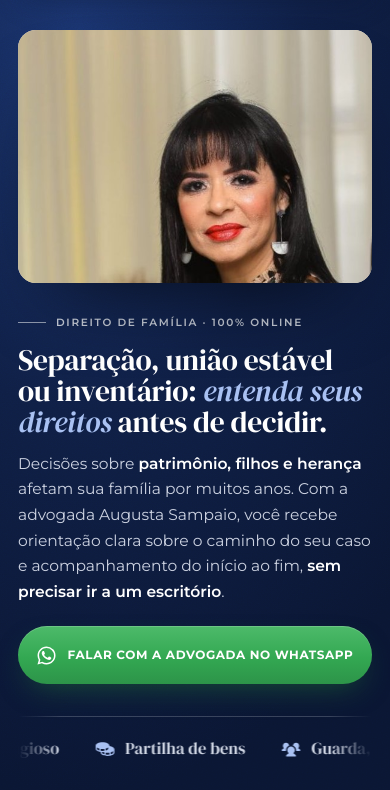
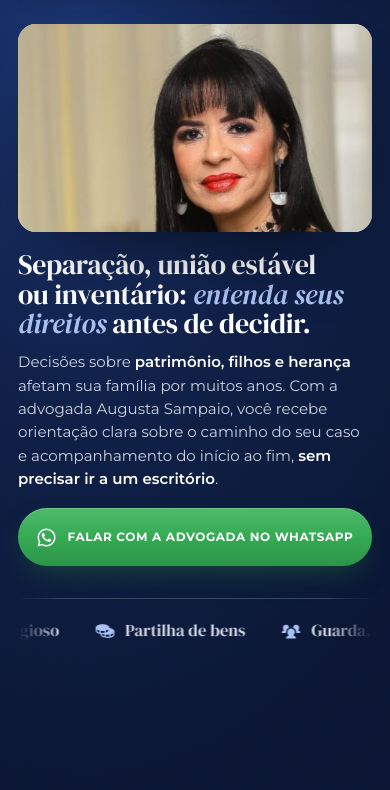
Before and after one commit to scalecompanyads/augusta-maria, a plain HTML site: page index.html in a window 390 px wide. Shown: the part 54-844 px from the top of the page. Drawn offline with Linux system fonts and the light colour scheme.

Commit message:
Hero mobile: recorte horizontal da foto e layout compacto
Co-Authored-By: Claude Opus 5.5 <noreply@anthropic.com>

```diff
--- a/index.html
+++ b/index.html
@@ -9,7 +9,8 @@
 <link rel="icon" href="assets/emblema.png">
 <link rel="preconnect" href="https://fonts.googleapis.com">
 <link rel="preconnect" href="https://fonts.gstatic.com" crossorigin>
-<link rel="preload" as="image" href="assets/augusta-hero.jpg" fetchpriority="high">
+<link rel="preload" as="image" href="assets/augusta-hero.jpg" media="(min-width: 601px)" fetchpriority="high">
+<link rel="preload" as="image" href="assets/augusta-hero-mobile.jpg" media="(max-width: 600px)" fetchpriority="high">
 <link rel="preload" as="style" href="https://fonts.googleapis.com/css2?family=DM+Serif+Display:ital@0;1&family=Montserrat:wght@400;500;600;700&display=swap">
 <link rel="stylesheet" href="https://fonts.googleapis.com/css2?family=DM+Serif+Display:ital@0;1&family=Montserrat:wght@400;500;600;700&display=swap" media="print" onload="this.media='all'">
 <noscript><link rel="stylesheet" href="https://fonts.googleapis.com/css2?family=DM+Serif+Display:ital@0;1&family=Montserrat:wght@400;500;600;700&display=swap"></noscript>
@@ -117,6 +118,7 @@
   /* Retrato em arco */
   .portrait { position: relative; justify-self: end; width: min(100%, 420px, calc((100vh - 230px) * .77)); width: min(100%, 420px, calc((100svh - 230px) * .77)); }
   .portrait-frame { position: relative; aspect-ratio: 4 / 5.2; border-radius: 999px 999px 20px 20px; overflow: hidden; background: var(--cream-2); box-shadow: 0 40px 80px -40px rgba(0,0,0,.7); }
+  .portrait-frame picture { display: contents; }
   .portrait-frame img { width: 100%; height: 100%; object-fit: cover; object-position: 50% 30%; }
   .portrait::before { content: ""; position: absolute; inset: -14px; border: 1px solid rgba(195,201,212,.35); border-radius: 999px 999px 30px 30px; pointer-events: none; }
   .portrait-card {
@@ -412,21 +414,21 @@
     .topbar .btn { width: auto; padding: 10px 13px; font-size: 10.5px; gap: 7px; letter-spacing: .05em; }
     .topbar .btn .lg { display: none; }
     .topbar .btn .sm { display: inline; }
-    .hero { padding: 84px 0 28px; justify-content: flex-start; }
+    .hero { padding: 78px 0 24px; justify-content: flex-start; }
     .hero::before { display: none; }
     .hero-grid { grid-template-columns: 1fr; gap: 0; }
-    .portrait { order: -1; justify-self: stretch; width: 100%; margin: 0 0 22px; }
+    .portrait { order: -1; justify-self: stretch; width: 100%; margin: 0 0 18px; }
     .portrait::before { display: none; }
-    .portrait-frame { aspect-ratio: auto; height: 30svh; min-height: 200px; max-height: 300px; border-radius: 18px; }
-    .portrait-frame img { object-position: 50% 16%; }
+    .portrait-frame { aspect-ratio: 1.7; border-radius: 18px; }
+    .portrait-frame img { object-position: 50% 32%; }
     .portrait-card { display: none; }
     .portrait-card img { width: 30px; }
     .portrait-card strong { font-size: .98rem; }
     .portrait-card span { font-size: 10.5px; }
-    .eyebrow { font-size: 10.5px; letter-spacing: .16em; }
-    .hero h1 { margin-top: 12px; font-size: 1.85rem; }
-    .hero .lead { margin-top: 14px; font-size: .97rem; }
-    .hero .cta-row { margin-top: 22px; }
+    .hero .eyebrow { display: none; }
+    .hero h1 { margin-top: 0; font-size: 1.75rem; }
+    .hero .lead { margin-top: 12px; font-size: .94rem; line-height: 1.55; }
+    .hero .cta-row { margin-top: 18px; }
     .hero-areas { margin-top: 32px !important; }
     .hero-chips { display: none; }
     .hero-areas { margin-top: 26px; padding-top: 18px; }
@@ -505,7 +507,7 @@
           </ul>
         </div>
         <figure class="portrait rv" style="--d:.1s">
-          <div class="portrait-frame"><img src="assets/augusta-hero.jpg" alt="Advogada Augusta Sampaio em seu escritório" width="590" height="767" fetchpriority="high"></div>
+          <div class="portrait-frame"><picture><source media="(max-width: 600px)" srcset="assets/augusta-hero-mobile.jpg" width="570" height="407"><img src="assets/augusta-hero.jpg" alt="Advogada Augusta Sampaio em seu escritório" width="590" height="767" fetchpriority="high"></picture></div>
           <figcaption class="portrait-card">
             <img src="assets/emblema.png" alt="" width="240" height="225">
             <span><strong>Augusta Sampaio</strong><span>Advogada · Direito de Família</span></span>
```
Also changed, not shown: src.html (+12 -10 lines), assets/augusta-hero-mobile.jpg (added).
